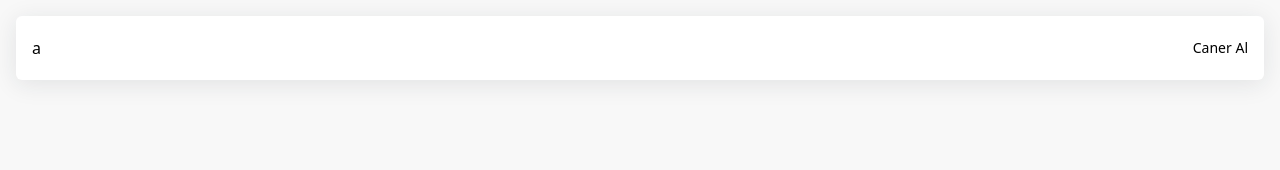
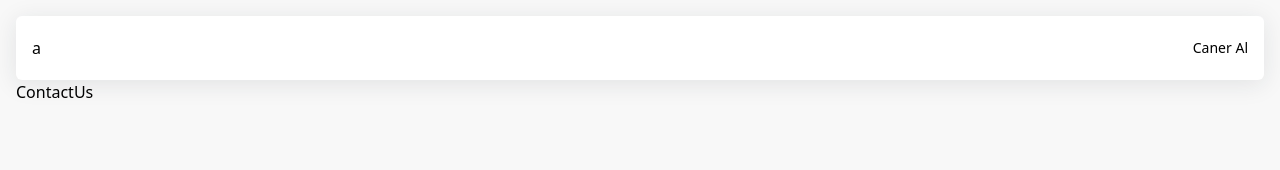
Before and after one commit to caneral/dummywebsite, a React (Create React App) app: page /contact in a window 1280 px wide. Shown: the top 170 px of the page. Built offline with nearby package versions, Linux system fonts and the light colour scheme.

Commit message:
Router structure created.

```diff
--- a/package.json
+++ b/package.json
@@ -13,6 +13,7 @@
     "react-dom": "^18.1.0",
     "react-icons": "^4.3.1",
     "react-redux": "^8.0.1",
+    "react-router-dom": "^6.3.0",
     "react-scripts": "5.0.1",
     "redux": "^4.2.0",
     "redux-thunk": "^2.4.1",
--- a/src/App.js
+++ b/src/App.js
@@ -1,12 +1,13 @@
-import React from 'react'
-import VerticalLayout from './layouts/VerticalLayout'
+import React from "react";
+import VerticalLayout from "./layouts/VerticalLayout";
+import RootRoutes from "./router/RootRoutes";
 
 const App = () => {
   return (
-    <div className='bg-[#f8f8f8]'>
-      <VerticalLayout/>
+    <div className="bg-[#f8f8f8]">
+      <RootRoutes />
     </div>
-  )
-}
+  );
+};
 
-export default App
+export default App;
--- a/src/index.js
+++ b/src/index.js
@@ -4,12 +4,15 @@ import "./index.css";
 import App from "./App";
 import { Provider } from "react-redux";
 import { store } from "./redux/storeConfig/store";
+import { BrowserRouter } from "react-router-dom";
 
 const root = ReactDOM.createRoot(document.getElementById("root"));
 root.render(
   <Provider store={store}>
     <React.StrictMode>
-      <App />
+      <BrowserRouter>
+        <App />
+      </BrowserRouter>
     </React.StrictMode>
   </Provider>
 );
--- a/src/layouts/VerticalLayout.js
+++ b/src/layouts/VerticalLayout.js
@@ -1,14 +1,16 @@
-import React from 'react'
-import Navbar from '../components/navbar'
+import React from "react";
+import { Outlet } from "react-router-dom";
+import Navbar from "../components/navbar";
 
 const VerticalLayout = () => {
   return (
     <div>
-        <main className='min-h-screen container mx-auto p-4'>
-            <Navbar/>
-        </main>
+      <main className="min-h-screen container mx-auto p-4">
+        <Navbar />
+        <Outlet />
+      </main>
     </div>
-  )
-}
+  );
+};
 
-export default VerticalLayout
+export default VerticalLayout;
--- /dev/null
+++ b/src/router/RootRoutes.js
@@ -0,0 +1,18 @@
+import React from "react";
+import { Route, Routes } from "react-router-dom";
+import Home from "../pages/home";
+import ContactUs from "../pages/contact";
+import VerticalLayout from "../layouts/VerticalLayout";
+
+const RootRoutes = () => {
+  return (
+    <Routes>
+      <Route element={<VerticalLayout />}>
+        <Route path="/" element={<Home />} />
+        <Route path="/contact" element={<ContactUs />} />
+      </Route>
+    </Routes>
+  );
+};
+
+export default RootRoutes;
```
Also changed, not shown: src/components/navbar/index.js (+5 -6 lines), 1 other file (tests, documents, lock files or other folders).
